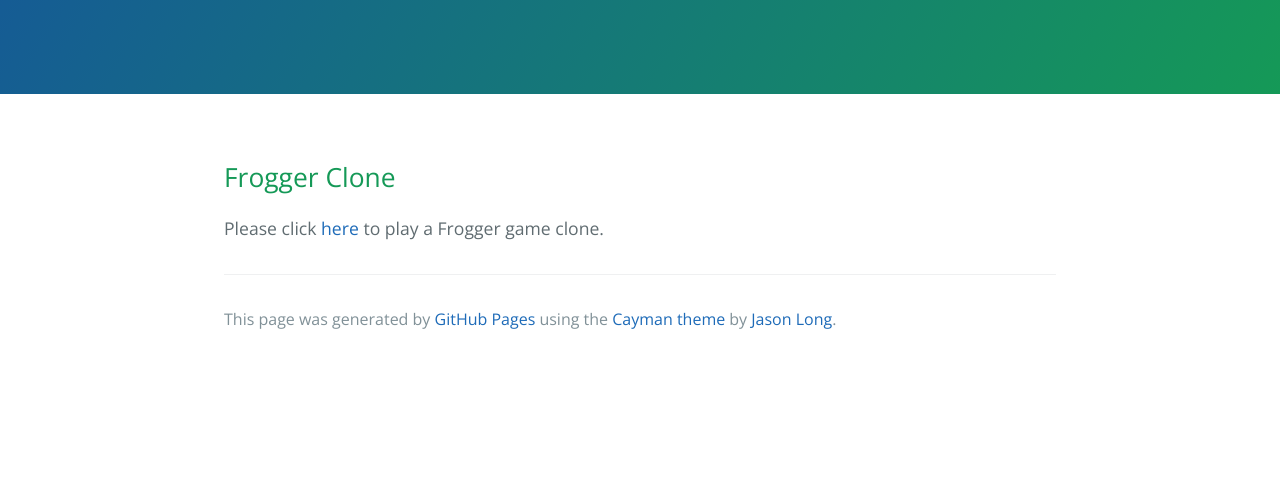
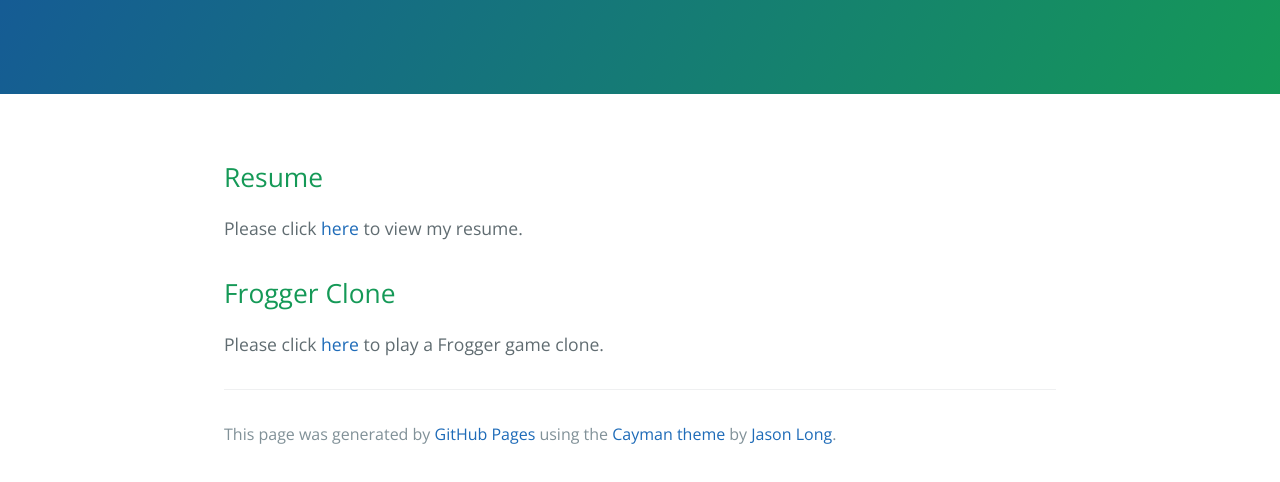
Before and after one commit to DAlanW/DAlanW.github.io, a plain HTML site: page index.html in a window 1280 px wide. Shown: the part 176-658 px from the top of the page. Drawn offline with nearby package versions, Linux system fonts and the light colour scheme.

Commit message:
Resume is linked to in index.html

```diff
--- a/index.html
+++ b/index.html
@@ -48,6 +48,9 @@ $ git checkout gh-pages
 
 <p>Having trouble with Pages? Check out the documentation at <a href="https://help.github.com/pages">https://help.github.com/pages</a> or contact <a href="mailto:support@github.com">support@github.com</a> and we’ll help you sort it out.</p> -->
 
+<h2>Resume</h2>
+<p>Please click <a href='http://dalanw.github.io/resume/'>here</a> to view my resume.</p>
+
 <h2>Frogger Clone</h2>
 <p>Please click <a href='http://dalanw.github.io/arcade-game/'>here</a> to play a Frogger game clone.</p>
 
```
